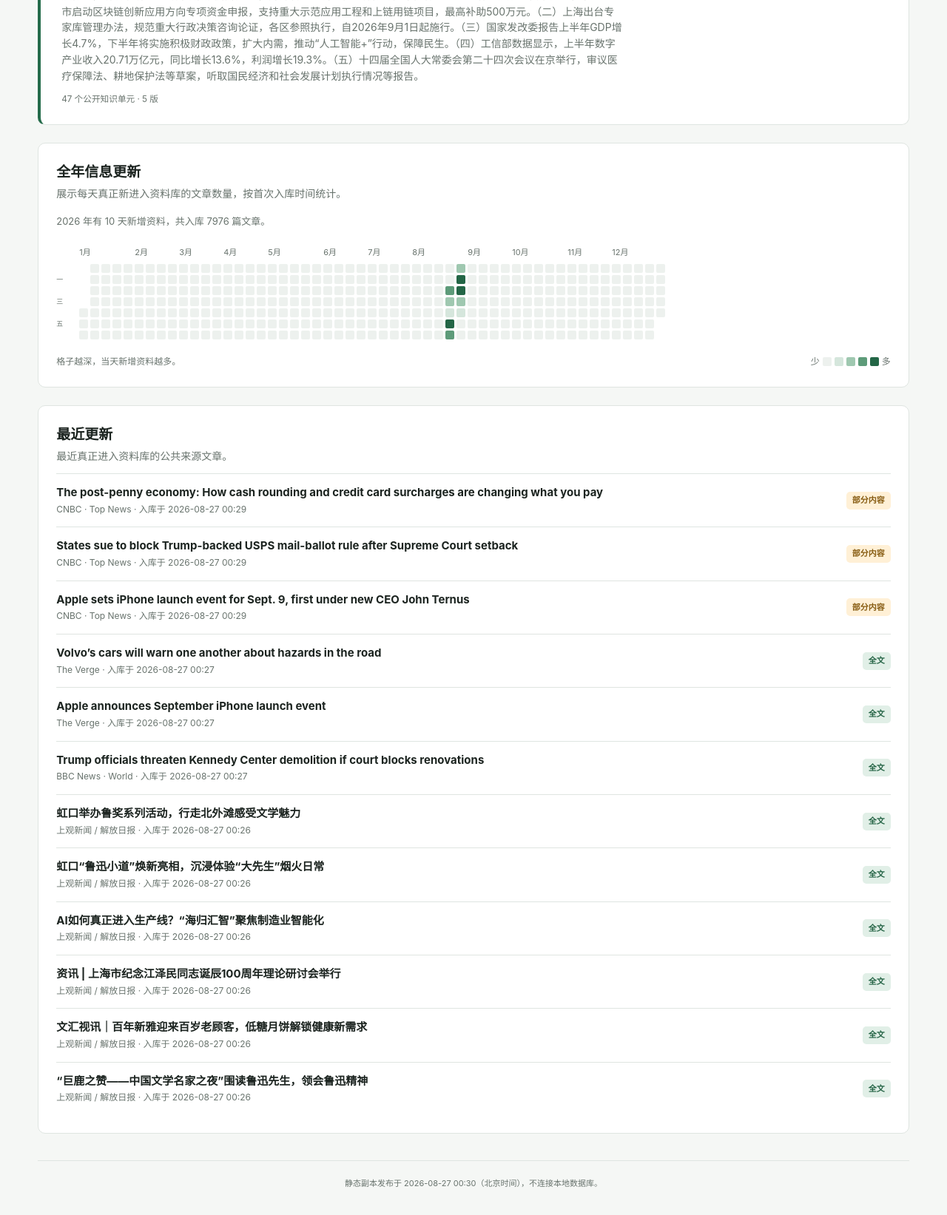
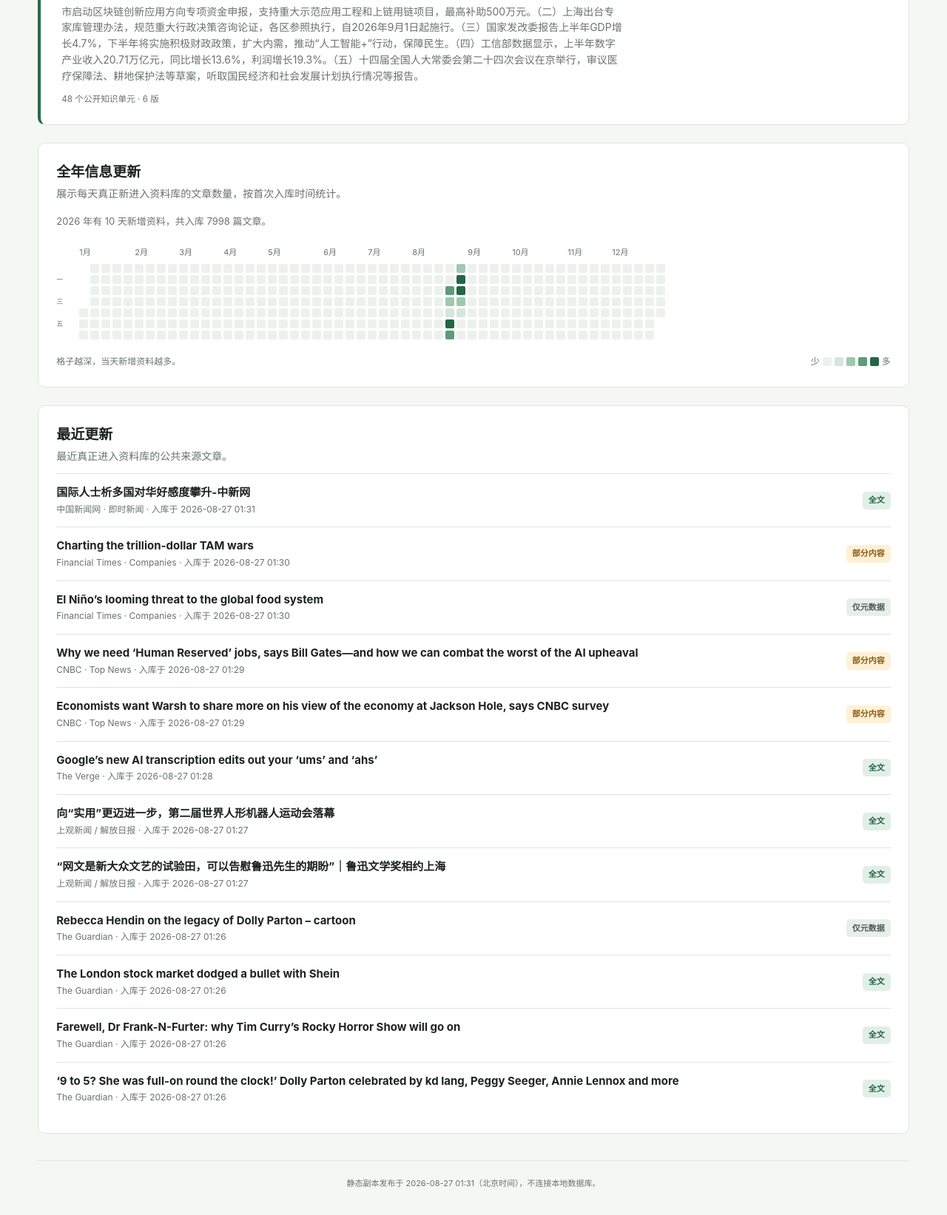
Before and after one commit to mrzuker/personal-intelligence-brief, a plain HTML site: page index.html in a window 1280 px wide. Shown: the part 700-2343 px from the top of the page at 74% size. Drawn offline with Linux system fonts and the light colour scheme.

Commit message:
Publish read-only site 2026-08-27 01:31

```diff
--- a/index.html
+++ b/index.html
@@ -27,10 +27,10 @@
     <p class="eyebrow">今日归纳</p>
       <h2>2026年08月26日 · 每日情报</h2>
       <p>一、重要动态
-（一）国务院台办、全国青联、上海市人民政府等共同主办的两岸青年交流季上海站活动25日开幕，约1000人参加，主论坛邀请科技、文化、体育界嘉宾演讲，并举办潮流集市、联欢晚会及参访活动。（二）第十五届WPA浦东唐镇普尔9球中国公开赛将于9月5日至13日在上海浦东唐镇举行，全球近40个国家和地区选手参赛，世界男女排名前16名悉数登场。（三）大提琴家王健与瑞典吉他大师约兰·索舍尔将于9月26日在上海东方艺术中心联袂登台，这是两人自2008-2009年全球巡演后再度同台，也是首次中国演出。（四）“2026中国文学盛典·鲁迅文学周”期间，鲁迅文创市集在鲁迅公园、思南文学之家及全市书店多点位开展，通过非遗、盲盒、手办等年轻化表达推动文学走进生活。（五）上海举办网约配送员技能大赛，78名骑手参赛，优胜者将代表上海参加第九届全国职工职业技能大赛。 二、政策、数据及治理信息
+（一）国务院台办、全国青联、上海市人民政府等共同主办的两岸青年交流季上海站活动开幕，约1000人参加，主论坛邀请科技、文化、体育界嘉宾演讲，并举办潮流集市、联欢晚会及参访活动。（二）第十五届WPA浦东唐镇普尔9球中国公开赛将于9月5日至13日在上海浦东唐镇举行，全球近40个国家和地区选手参赛，世界男女排名前16名悉数登场。（三）大提琴家王健与瑞典吉他大师约兰·索舍尔将于9月26日在上海东方艺术中心联袂登台，这是两人自2008-2009年全球巡演后再度同台，也是首次中国演出。（四）“2026中国文学盛典·鲁迅文学周”期间，鲁迅文创市集在鲁迅公园、思南文学之家及全市书店多点位开展，通过非遗、盲盒、手办等年轻化表达推动文学走进生活。（五）上海举办网约配送员技能大赛，78名骑手参赛，优胜者将代表上海参加第九届全国职工职业技能大赛。 二、政策、数据及治理信息
 （一）人社部百日千万招聘专项行动推出新能源、制造、现代服务、连锁经营4个线上专场，6800余家用人单位参与，招聘需求近13万人次，其中新能源行业专场需求10.4万人次。（二）上海市印发“物业+养老”服务实施方案，支持物业服务企业与养老服务机构合作，提供照护、维修、家政等服务，并加强培训与平台建设。（三）上海市人民政府办公厅印发《上海市公园提质增效实施方案》，提出到2028年底新增各类公园300座以上，全市公园总数达到1400座以上，并推动公园与文商旅体展融合。（四）上海市规划和自然资源局印发市级土地整治项目管理办法，规范项目管理和资金使用，明确崇明等涉农区申报流程、实施监管和绩效管理。（五）上海市人民政府办公厅印发《上海市战略性新兴产业发展“十五五”规划》，提出构建战略性新兴产业发展体系，明确崇明长兴岛持续做强船舶海工，并部署人才引进和“揭榜挂帅”等机制。 三、工作进展及时间节点
 （一）上海市启动区块链创新应用方向专项资金申报，支持重大示范应用工程和上链用链项目，最高补助500万元。（二）上海出台专家库管理办法，规范重大行政决策咨询论证，各区参照执行，自2026年9月1日起施行。（三）国家发改委报告上半年GDP增长4.7%，下半年将实施积极财政政策，扩大内需，推动“人工智能+”行动，保障民生。（四）工信部数据显示，上半年数字产业收入20.71万亿元，同比增长13.6%，利润增长19.3%。（五）十四届全国人大常委会第二十四次会议在京举行，审议医疗保障法、耕地保护法等草案，听取国民经济和社会发展计划执行情况等报告。</p>
-      <small>47 个公开知识单元 · 5 版</small>
+      <small>48 个公开知识单元 · 6 版</small>
   </div>
 <a class="button secondary" href="digests/2026-08-26/">查看归纳</a></section>
 
@@ -38,7 +38,7 @@
   <div class="section-heading activity-heading">
     <div><h2 id="activity-title">全年信息更新</h2><p>展示每天真正新进入资料库的文章数量，按首次入库时间统计。</p></div>
   </div>
-  <div class="activity-summary">2026 年有 10 天新增资料，共入库 7976 篇文章。</div>
+  <div class="activity-summary">2026 年有 10 天新增资料，共入库 7998 篇文章。</div>
   <div class="heatmap-scroll" aria-label="2026 年文章入库热力图">
     <div class="heatmap-months" style="--weeks:53">
 <span style="grid-column:1">1月</span><span style="grid-column:6">2月</span><span style="grid-column:10">3月</span><span style="grid-column:14">4月</span><span style="grid-column:18">5月</span><span style="grid-column:23">6月</span><span style="grid-column:27">7月</span><span style="grid-column:31">8月</span><span style="grid-column:36">9月</span><span style="grid-column:40">10月</span><span style="grid-column:45">11月</span><span style="grid-column:49">12月</span>    </div>
@@ -283,7 +283,7 @@
           <span class="heat-cell level-4" style="grid-column:35;grid-row:2" title="2026年8月24日 · 新增文章 1043 篇 · 更新来源 16 个" aria-label="2026年8月24日，新增文章 1043 篇，更新来源 16 个"></span>
           <span class="heat-cell level-4" style="grid-column:35;grid-row:3" title="2026年8月25日 · 新增文章 939 篇 · 更新来源 17 个" aria-label="2026年8月25日，新增文章 939 篇，更新来源 17 个"></span>
           <span class="heat-cell level-2" style="grid-column:35;grid-row:4" title="2026年8月26日 · 新增文章 820 篇 · 更新来源 18 个" aria-label="2026年8月26日，新增文章 820 篇，更新来源 18 个"></span>
-          <span class="heat-cell level-1" style="grid-column:35;grid-row:5" title="2026年8月27日 · 新增文章 42 篇 · 更新来源 6 个" aria-label="2026年8月27日，新增文章 42 篇，更新来源 6 个"></span>
+          <span class="heat-cell level-1" style="grid-column:35;grid-row:5" title="2026年8月27日 · 新增文章 64 篇 · 更新来源 9 个" aria-label="2026年8月27日，新增文章 64 篇，更新来源 9 个"></span>
           <span class="heat-cell level-0" style="grid-column:35;grid-row:6" title="2026年8月28日 · 新增文章 0 篇 · 更新来源 0 个" aria-label="2026年8月28日，新增文章 0 篇，更新来源 0 个"></span>
           <span class="heat-cell level-0" style="grid-column:35;grid-row:7" title="2026年8月29日 · 新增文章 0 篇 · 更新来源 0 个" aria-label="2026年8月29日，新增文章 0 篇，更新来源 0 个"></span>
           <span class="heat-cell level-0" style="grid-column:36;grid-row:1" title="2026年8月30日 · 新增文章 0 篇 · 更新来源 0 个" aria-label="2026年8月30日，新增文章 0 篇，更新来源 0 个"></span>
@@ -419,21 +419,21 @@
 <section class="recent-section">
   <div class="section-heading"><div><h2>最近更新</h2><p>最近真正进入资料库的公共来源文章。</p></div></div>
   <div class="recent-list">
-      <article><div><h3><a href="https://www.cnbc.com/2026/08/26/cash-rounding-credit-card-surcharges-penny-production-ends.html" target="_blank" rel="noopener noreferrer">The post-penny economy: How cash rounding and credit card surcharges are changing what you pay</a></h3><p>CNBC · Top News · 入库于 2026-08-27 00:29</p></div><span class="coverage-label partial">部分内容</span></article>
-      <article><div><h3><a href="https://www.cnbc.com/2026/08/26/trump-usps-mail-voting-rule-lawsuit-states-supreme-court.html" target="_blank" rel="noopener noreferrer">States sue to block Trump-backed USPS mail-ballot rule after Supreme Court setback</a></h3><p>CNBC · Top News · 入库于 2026-08-27 00:29</p></div><span class="coverage-label partial">部分内容</span></article>
-      <article><div><h3><a href="https://www.cnbc.com/2026/08/26/apple-iphone-launch-date-john-ternus.html" target="_blank" rel="noopener noreferrer">Apple sets iPhone launch event for Sept. 9, first under new CEO John Ternus</a></h3><p>CNBC · Top News · 入库于 2026-08-27 00:29</p></div><span class="coverage-label partial">部分内容</span></article>
-      <article><div><h3><a href="https://www.theverge.com/transportation/985070/volvo-connected-safety-hazard-alert-animal-cyclist" target="_blank" rel="noopener noreferrer">Volvo’s cars will warn one another about hazards in the road</a></h3><p>The Verge · 入库于 2026-08-27 00:27</p></div><span class="coverage-label full">全文</span></article>
-      <article><div><h3><a href="https://www.theverge.com/tech/983407/apple-iphone-launch-event-2026-date" target="_blank" rel="noopener noreferrer">Apple announces September iPhone launch event</a></h3><p>The Verge · 入库于 2026-08-27 00:27</p></div><span class="coverage-label full">全文</span></article>
-      <article><div><h3><a href="https://www.bbc.co.uk/news/articles/c62mr97n936o?at_medium=RSS&amp;at_campaign=rss" target="_blank" rel="noopener noreferrer">Trump officials threaten Kennedy Center demolition if court blocks renovations</a></h3><p>BBC News · World · 入库于 2026-08-27 00:27</p></div><span class="coverage-label full">全文</span></article>
-      <article><div><h3><a href="https://www.shobserver.cn/staticsg/res/html/web/newsDetail.html?id=1166574" target="_blank" rel="noopener noreferrer">虹口举办鲁奖系列活动，行走北外滩感受文学魅力</a></h3><p>上观新闻 / 解放日报 · 入库于 2026-08-27 00:26</p></div><span class="coverage-label full">全文</span></article>
-      <article><div><h3><a href="https://www.shobserver.cn/staticsg/res/html/web/newsDetail.html?id=1166576" target="_blank" rel="noopener noreferrer">虹口“鲁迅小道”焕新亮相，沉浸体验“大先生”烟火日常</a></h3><p>上观新闻 / 解放日报 · 入库于 2026-08-27 00:26</p></div><span class="coverage-label full">全文</span></article>
-      <article><div><h3><a href="https://www.shobserver.cn/staticsg/res/html/web/newsDetail.html?id=1166566" target="_blank" rel="noopener noreferrer">AI如何真正进入生产线？“海归汇智”聚焦制造业智能化</a></h3><p>上观新闻 / 解放日报 · 入库于 2026-08-27 00:26</p></div><span class="coverage-label full">全文</span></article>
-      <article><div><h3><a href="https://www.shobserver.cn/staticsg/res/html/web/newsDetail.html?id=1166341" target="_blank" rel="noopener noreferrer">资讯 | 上海市纪念江泽民同志诞辰100周年理论研讨会举行</a></h3><p>上观新闻 / 解放日报 · 入库于 2026-08-27 00:26</p></div><span class="coverage-label full">全文</span></article>
-      <article><div><h3><a href="https://www.shobserver.cn/staticsg/res/html/web/newsDetail.html?id=1166561" target="_blank" rel="noopener noreferrer">文汇视讯｜百年新雅迎来百岁老顾客，低糖月饼解锁健康新需求</a></h3><p>上观新闻 / 解放日报 · 入库于 2026-08-27 00:26</p></div><span class="coverage-label full">全文</span></article>
-      <article><div><h3><a href="https://www.shobserver.cn/staticsg/res/html/web/newsDetail.html?id=1166199" target="_blank" rel="noopener noreferrer">“巨鹿之赞——中国文学名家之夜”围读鲁迅先生，领会鲁迅精神</a></h3><p>上观新闻 / 解放日报 · 入库于 2026-08-27 00:26</p></div><span class="coverage-label full">全文</span></article>
+      <article><div><h3><a href="https://www.chinanews.com.cn/gj/2026/08-27/10684889.shtml" target="_blank" rel="noopener noreferrer">国际人士析多国对华好感度攀升-中新网</a></h3><p>中国新闻网 · 即时新闻 · 入库于 2026-08-27 01:31</p></div><span class="coverage-label full">全文</span></article>
+      <article><div><h3><a href="https://www.ft.com/content/5b479f2e-6b34-4373-b65b-531b92bac816" target="_blank" rel="noopener noreferrer">Charting the trillion-dollar TAM wars</a></h3><p>Financial Times · Companies · 入库于 2026-08-27 01:30</p></div><span class="coverage-label partial">部分内容</span></article>
+      <article><div><h3><a href="https://www.ft.com/content/46bfb72c-6bb5-449b-ba81-87868d44526b?syn-25a6b1a6=1" target="_blank" rel="noopener noreferrer">El Niño’s looming threat to the global food system</a></h3><p>Financial Times · Companies · 入库于 2026-08-27 01:30</p></div><span class="coverage-label metadata_only">仅元数据</span></article>
+      <article><div><h3><a href="https://www.cnbc.com/2026/08/26/why-we-need-human-reserved-jobs-bill-gates-ai-memo.html" target="_blank" rel="noopener noreferrer">Why we need ‘Human Reserved’ jobs, says Bill Gates—and how we can combat the worst of the AI upheaval</a></h3><p>CNBC · Top News · 入库于 2026-08-27 01:29</p></div><span class="coverage-label partial">部分内容</span></article>
+      <article><div><h3><a href="https://www.cnbc.com/2026/08/26/fed-survey-warsh-economy-view.html" target="_blank" rel="noopener noreferrer">Economists want Warsh to share more on his view of the economy at Jackson Hole, says CNBC survey</a></h3><p>CNBC · Top News · 入库于 2026-08-27 01:29</p></div><span class="coverage-label partial">部分内容</span></article>
+      <article><div><h3><a href="https://www.theverge.com/tech/985186/google-gemini-3-5-transcribe-audio-ai" target="_blank" rel="noopener noreferrer">Google’s new AI transcription edits out your ‘ums’ and ‘ahs’</a></h3><p>The Verge · 入库于 2026-08-27 01:28</p></div><span class="coverage-label full">全文</span></article>
+      <article><div><h3><a href="https://www.shobserver.cn/staticsg/res/html/web/newsDetail.html?id=1166610" target="_blank" rel="noopener noreferrer">向“实用”更迈进一步，第二届世界人形机器人运动会落幕</a></h3><p>上观新闻 / 解放日报 · 入库于 2026-08-27 01:27</p></div><span class="coverage-label full">全文</span></article>
+      <article><div><h3><a href="https://www.shobserver.cn/staticsg/res/html/web/newsDetail.html?id=1166564" target="_blank" rel="noopener noreferrer">“网文是新大众文艺的试验田，可以告慰鲁迅先生的期盼”｜鲁迅文学奖相约上海</a></h3><p>上观新闻 / 解放日报 · 入库于 2026-08-27 01:27</p></div><span class="coverage-label full">全文</span></article>
+      <article><div><h3><a href="https://www.theguardian.com/commentisfree/picture/2026/aug/26/rebecca-hendin-legacy-dolly-parton-cartoon" target="_blank" rel="noopener noreferrer">Rebecca Hendin on the legacy of Dolly Parton – cartoon</a></h3><p>The Guardian · 入库于 2026-08-27 01:26</p></div><span class="coverage-label metadata_only">仅元数据</span></article>
+      <article><div><h3><a href="https://www.theguardian.com/business/nils-pratley-on-finance/2026/aug/26/london-stock-market-dodged-bullet-shein-china-hong-kong" target="_blank" rel="noopener noreferrer">The London stock market dodged a bullet with Shein</a></h3><p>The Guardian · 入库于 2026-08-27 01:26</p></div><span class="coverage-label full">全文</span></article>
+      <article><div><h3><a href="https://www.theguardian.com/film/filmblog/2026/aug/26/dr-frank-n-furter-tim-curry-rocky-horror-picture-show" target="_blank" rel="noopener noreferrer">Farewell, Dr Frank-N-Furter: why Tim Curry’s Rocky Horror Show will go on</a></h3><p>The Guardian · 入库于 2026-08-27 01:26</p></div><span class="coverage-label full">全文</span></article>
+      <article><div><h3><a href="https://www.theguardian.com/music/2026/aug/26/9-to-5-she-was-full-on-round-the-clock-dolly-parton-celebrated-by-kd-lang-peggy-seeger-annie-lennox-and-more" target="_blank" rel="noopener noreferrer">‘9 to 5? She was full-on round the clock!’ Dolly Parton celebrated by kd lang, Peggy Seeger, Annie Lennox and more</a></h3><p>The Guardian · 入库于 2026-08-27 01:26</p></div><span class="coverage-label full">全文</span></article>
   </div>
 </section>
 </main>
-  <footer class="static-footer">静态副本发布于 2026-08-27 00:30（北京时间），不连接本地数据库。</footer>
+  <footer class="static-footer">静态副本发布于 2026-08-27 01:31（北京时间），不连接本地数据库。</footer>
 </body>
 </html>
```
Also changed, not shown: digests/2026-08-19/index.html (+1 -1 lines), digests/2026-08-20/index.html (+1 -1 lines), digests/2026-08-21/index.html (+1 -1 lines), digests/2026-08-22/index.html (+1 -1 lines), digests/2026-08-23/index.html (+1 -1 lines), digests/2026-08-24/index.html (+1 -1 lines), digests/2026-08-25/index.html (+1 -1 lines), digests/2026-08-26/index.html (+17 -8 lines), digests/index.html (+3 -3 lines), manifest.json.
